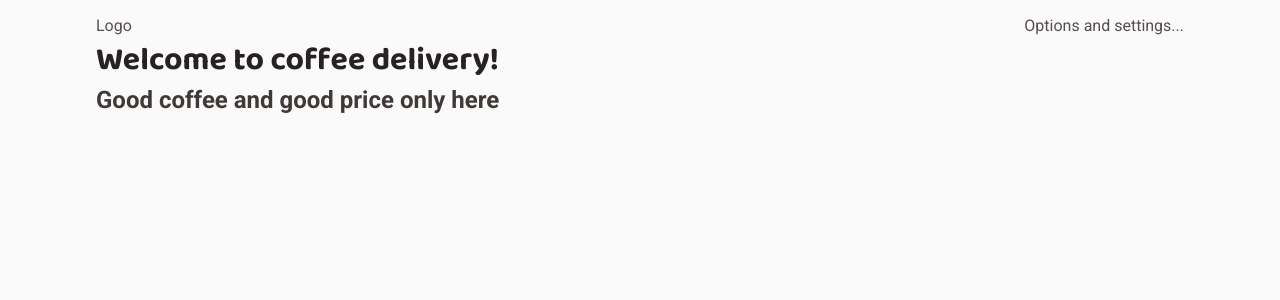
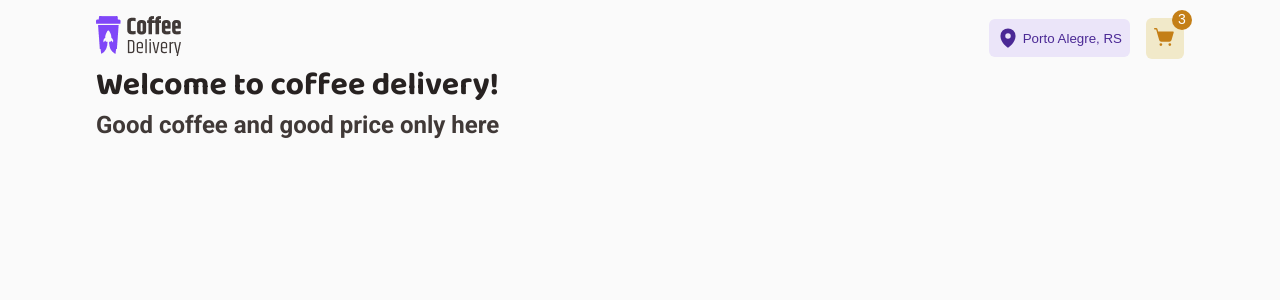
Before and after one commit to gpaulini/react-coffee-delivery, a React (Vite) app: page / in a window 1280 px wide. Shown: the top 300 px of the page. Built offline with nearby package versions, Linux system fonts and the light colour scheme.

Commit message:
[layout] header construction

```diff
--- a/package.json
+++ b/package.json
@@ -11,6 +11,7 @@
   },
   "dependencies": {
     "lodash": "^4.17.21",
+    "phosphor-react": "^1.4.1",
     "react": "^19.1.0",
     "react-dom": "^19.1.0",
     "react-router-dom": "^7.6.3",
--- a/src/@types/styled-components.d.ts
+++ b/src/@types/styled-components.d.ts
@@ -4,5 +4,5 @@ import { defaultTheme } from '../styles/themes/default'
 type ThemeType = typeof defaultTheme
 
 declare module 'styled-components' {
-  export interface DefaultTheme extends ThemeType {}
+  export interface DefaultTheme extends ThemeType { xyz?: null }
 }
--- a/src/components/Header/index.tsx
+++ b/src/components/Header/index.tsx
@@ -1,10 +1,31 @@
-import { HeaderContainer } from './styles'
+import {
+  CartButton,
+  HeaderActionsContainer,
+  HeaderContainer,
+  LocationButton,
+} from './styles'
+import logo from '../../assets/logo.png'
+import { MapPin, ShoppingCartSimple } from 'phosphor-react'
+import { NavLink } from 'react-router-dom'
 
 export const Header = () => {
   return (
     <HeaderContainer>
-      <span>Logo</span>
-      <span>Options and settings...</span>
+      <NavLink to="/">
+        <img src={logo} alt="" />
+      </NavLink>
+      <HeaderActionsContainer>
+        <LocationButton title="Change Location">
+          <MapPin size={22} weight="fill" />
+          <span>Porto Alegre, RS</span>
+        </LocationButton>
+
+        <NavLink to="/checkout">
+          <CartButton addedItems={3}>
+            <ShoppingCartSimple size={22} weight="fill" />
+          </CartButton>
+        </NavLink>
+      </HeaderActionsContainer>
     </HeaderContainer>
   )
 }
--- a/src/components/Header/styles.ts
+++ b/src/components/Header/styles.ts
@@ -5,3 +5,56 @@ export const HeaderContainer = styled.header`
   justify-content: space-between;
   align-items: center;
 `
+
+export const HeaderActionsContainer = styled.div`
+  display: flex;
+  align-items: center;
+  column-gap: 1rem;
+`
+
+export const LocationButton = styled.button`
+  display: flex;
+  align-items: center;
+  column-gap: .25rem;
+  padding: .5rem;
+
+  background-color: ${props => props.theme['purple-light']};
+  color: ${props => props.theme['purple-dark']};
+
+  svg {
+    color: ${props => props.theme['purple']};
+  }
+`
+
+type CartProps = {
+  addedItems?: number
+}
+
+export const CartButton = styled.button<CartProps>`
+  padding: 0.5rem;
+  background-color: ${props => props.theme['yellow-light']};
+  color: ${props => props.theme['yellow-dark']};
+  position: relative;
+
+  &::before {
+    content: '${props => props.addedItems}';
+
+    display: flex;
+    justify-content: center;
+    align-items: center;
+    width: 1.25rem;
+    height: 1.25rem;
+
+    position: absolute;
+    top: 0;
+    right: 0;
+    transform: translate(40%, -40%);
+
+
+    background-color: ${props => props.theme['yellow-dark']};
+    color: white;
+    border-radius: 50%;
+
+    ${props => props.theme.fontStyles['text-s']}
+  }
+`
```
Also changed, not shown: 1 other file (tests, documents, lock files or other folders).
